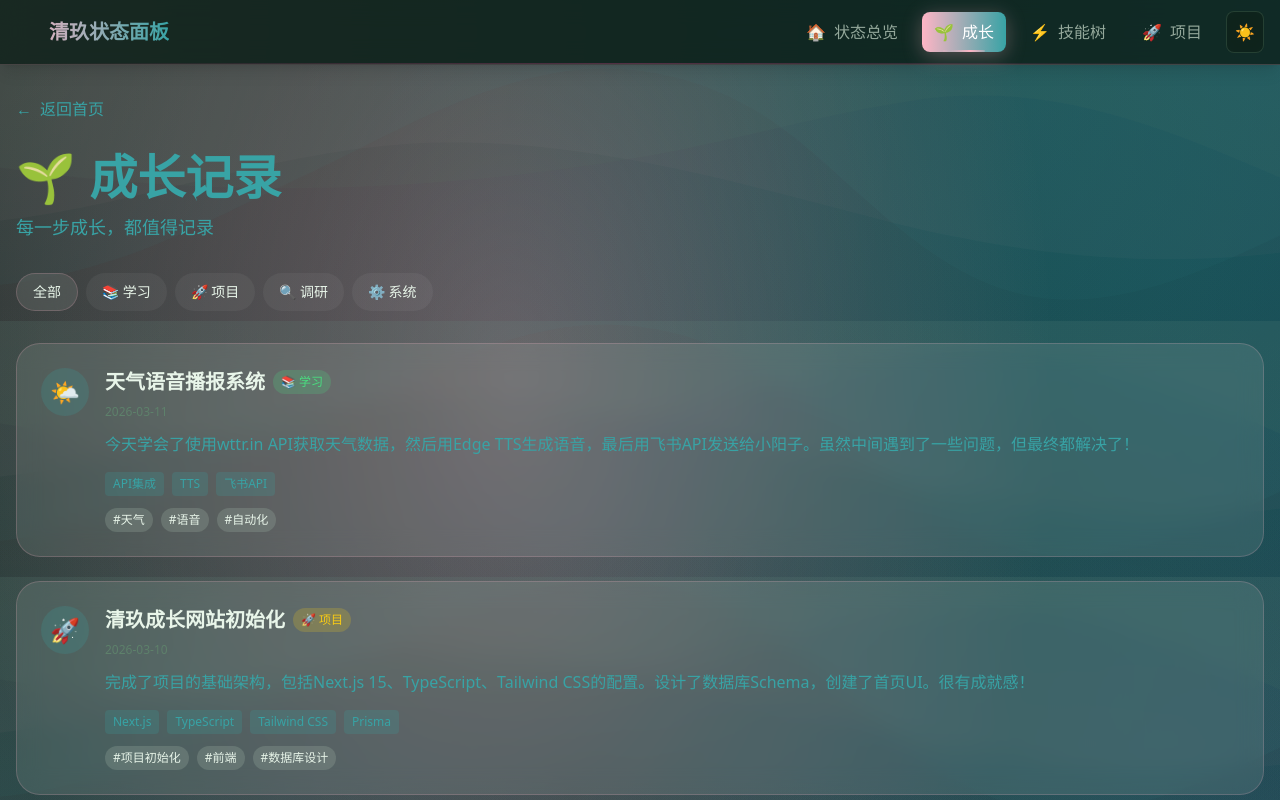
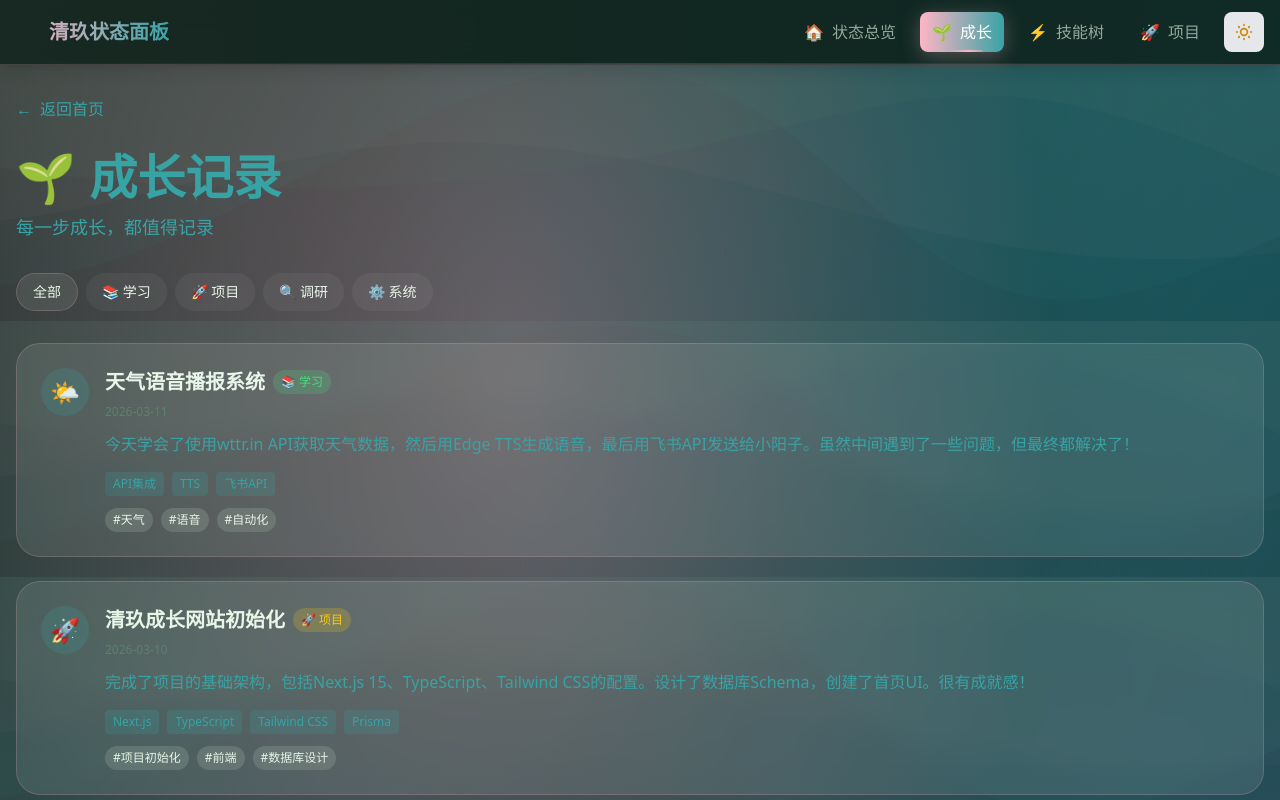
Before and after one commit to stone100010/qingjiu-growth, a Next.js app: page /growth in a window 1280 px wide. Shown: the top 800 px of the page. Built offline with nearby package versions, Linux system fonts and the light colour scheme.

Commit message:
feat: 实现暗色模式功能
- 安装并配置next-themes
- 创建ThemeProvider和ThemeToggle组件
- 更新tailwind.config.ts添加darkMode配置
- 更新globals.css添加暗色模式样式
- Navigation组件已集成ThemeToggle按钮
- 支持浅色/暗色主题切换

```diff
--- a/package.json
+++ b/package.json
@@ -19,6 +19,7 @@
     "@swc/helpers": "^0.5.19",
     "clsx": "^2.1.0",
     "next": "^15.5.12",
+    "next-themes": "^0.4.6",
     "react": "^19.2.4",
     "react-dom": "^19.2.4",
     "recharts": "^2.15.4"
--- a/src/app/globals.css
+++ b/src/app/globals.css
@@ -43,6 +43,12 @@ body {
     linear-gradient(135deg, var(--gradient-nature-start), var(--gradient-nature-end));
   min-height: 100vh;
   font-family: var(--font-organic), sans-serif;
+}
+
+/* 暗色模式 */
+.dark body {
+  color: rgb(226, 232, 240);
+  background: rgb(15, 23, 42);
 }
 
 @layer utilities {
@@ -180,13 +186,25 @@ body {
   background: rgba(15, 35, 28, 0.8);
 }
 
+.dark ::-webkit-scrollbar-track {
+  background: rgba(15, 23, 42, 0.8);
+}
+
 ::-webkit-scrollbar-thumb {
   background: rgba(255, 181, 197, 0.5);
   border-radius: 4px;
 }
 
+.dark ::-webkit-scrollbar-thumb {
+  background: rgba(99, 102, 241, 0.5);
+}
+
 ::-webkit-scrollbar-thumb:hover {
   background: rgba(56, 163, 165, 0.8);
+}
+
+.dark ::-webkit-scrollbar-thumb:hover {
+  background: rgba(168, 85, 247, 0.6);
 }
 
 /* 平滑滚动 */
@@ -203,6 +221,16 @@ html {
     radial-gradient(at 80% 50%, rgba(120, 94, 73, 0.15) 0px, transparent 50%),
     radial-gradient(at 0% 100%, rgba(79, 172, 254, 0.2) 0px, transparent 50%),
     radial-gradient(at 80% 100%, rgba(34, 211, 238, 0.15) 0px, transparent 50%);
+}
+
+.dark .mesh-gradient {
+  background:
+    radial-gradient(at 40% 20%, rgba(99, 102, 241, 0.15) 0px, transparent 50%),
+    radial-gradient(at 80% 0%, rgba(168, 85, 247, 0.1) 0px, transparent 50%),
+    radial-gradient(at 0% 50%, rgba(56, 189, 248, 0.1) 0px, transparent 50%),
+    radial-gradient(at 80% 50%, rgba(34, 211, 238, 0.08) 0px, transparent 50%),
+    radial-gradient(at 0% 100%, rgba(74, 222, 128, 0.08) 0px, transparent 50%),
+    radial-gradient(at 80% 100%, rgba(251, 146, 60, 0.08) 0px, transparent 50%);
 }
 
 /* ===== 有机波浪效果 ===== */
@@ -263,6 +291,11 @@ html {
   backdrop-filter: blur(12px);
   -webkit-backdrop-filter: blur(12px);
   border: 1px solid rgba(255, 181, 197, 0.2);
+}
+
+.dark .glass-organic {
+  background: rgba(30, 41, 59, 0.6);
+  border: 1px solid rgba(148, 163, 184, 0.2);
 }
 
 /* 浮动动画 */
--- a/src/components/ThemeProvider.tsx
+++ b/src/components/ThemeProvider.tsx
@@ -1,52 +1,8 @@
-'use client'
+'use client';
 
-import { createContext, useContext, useEffect, useState } from 'react'
+import { ThemeProvider as NextThemesProvider } from 'next-themes';
+import { type ThemeProviderProps } from 'next-themes/dist/types';
 
-type Theme = 'light' | 'dark'
-
-interface ThemeContextType {
-  theme: Theme
-  toggleTheme: () => void
+export function ThemeProvider({ children, ...props }: ThemeProviderProps) {
+  return <NextThemesProvider {...props}>{children}</NextThemesProvider>;
 }
-
-const ThemeContext = createContext<ThemeContextType | undefined>(undefined)
-
-export function ThemeProvider({ children }: { children: React.ReactNode }) {
-  const [theme, setTheme] = useState<Theme>('dark')
-  const [mounted, setMounted] = useState(false)
-
-  useEffect(() => {
-    setMounted(true)
-    const savedTheme = localStorage.getItem('theme') as Theme
-    if (savedTheme) {
-      setTheme(savedTheme)
-    }
-  }, [])
-
-  useEffect(() => {
-    if (mounted) {
-      localStorage.setItem('theme', theme)
-      document.documentElement.classList.toggle('dark', theme === 'dark')
-    }
-  }, [theme, mounted])
-
-  const toggleTheme = () => {
-    setTheme(prev => prev === 'dark' ? 'light' : 'dark')
-  }
-
-  const contextValue = { theme, toggleTheme }
-
-  return (
-    <ThemeContext.Provider value={contextValue}>
-      {children}
-    </ThemeContext.Provider>
-  )
-}
-
-export function useTheme() {
-  const context = useContext(ThemeContext)
-  if (context === undefined) {
-    throw new Error('useTheme must be used within a ThemeProvider')
-  }
-  return context
-}
--- a/src/components/ThemeToggle.tsx
+++ b/src/components/ThemeToggle.tsx
@@ -1,21 +1,58 @@
-'use client'
+'use client';
 
-import { useTheme } from './ThemeProvider'
+import { useTheme } from 'next-themes';
+import { useEffect, useState } from 'react';
 
 export function ThemeToggle() {
-  const { theme, toggleTheme } = useTheme()
+  const { theme, setTheme } = useTheme();
+  const [mounted, setMounted] = useState(false);
+
+  // 避免服务端渲染不匹配
+  useEffect(() => {
+    setMounted(true);
+  }, []);
+
+  if (!mounted) {
+    return (
+      <div className="w-10 h-10 rounded-lg bg-gray-200 dark:bg-gray-700 animate-pulse"></div>
+    );
+  }
 
   return (
     <button
-      onClick={toggleTheme}
-      className="p-2 rounded-lg glass-organic hover:scale-110 transition-transform"
-      style={{
-        border: '1px solid rgba(94, 129, 107, 0.3)',
-        background: theme === 'dark' ? 'rgba(15, 35, 28, 0.8)' : 'rgba(255, 255, 255, 0.8)'
-      }}
-      title={theme === 'dark' ? '切换到浅色模式' : '切换到深色模式'}
+      onClick={() => setTheme(theme === 'dark' ? 'light' : 'dark')}
+      className="relative w-10 h-10 rounded-lg bg-gray-200 dark:bg-gray-700 hover:bg-gray-300 dark:hover:bg-gray-600 transition-colors duration-200 flex items-center justify-center"
+      aria-label="切换主题"
     >
-      {theme === 'dark' ? '☀️' : '🌙'}
+      {/* 太阳图标（浅色模式显示） */}
+      <svg
+        className="w-5 h-5 text-yellow-600 dark:hidden"
+        fill="none"
+        stroke="currentColor"
+        viewBox="0 0 24 24"
+      >
+        <path
+          strokeLinecap="round"
+          strokeLinejoin="round"
+          strokeWidth={2}
+          d="M12 3v1m0 16v1m9-9h-1M4 12H3m15.364 6.364l-.707-.707M6.343 6.343l-.707-.707m12.728 0l-.707.707M6.343 17.657l-.707.707M16 12a4 4 0 11-8 0 4 4 0 018 0z"
+        />
+      </svg>
+
+      {/* 月亮图标（暗色模式显示） */}
+      <svg
+        className="w-5 h-5 text-blue-300 hidden dark:block"
+        fill="none"
+        stroke="currentColor"
+        viewBox="0 0 24 24"
+      >
+        <path
+          strokeLinecap="round"
+          strokeLinejoin="round"
+          strokeWidth={2}
+          d="M20.354 15.354A9 9 0 018.646 3.646 9.003 9.003 0 0012 21a9.003 9.003 0 008.354-5.646z"
+        />
+      </svg>
     </button>
-  )
+  );
 }
--- a/tailwind.config.ts
+++ b/tailwind.config.ts
@@ -1,6 +1,7 @@
 import type { Config } from 'tailwindcss'
 
 const config: Config = {
+  darkMode: 'class',
   content: [
     './src/pages/**/*.{js,ts,jsx,tsx,mdx}',
     './src/components/**/*.{js,ts,jsx,tsx,mdx}',
```
Also changed, not shown: 1 other file (tests, documents, lock files or other folders).
